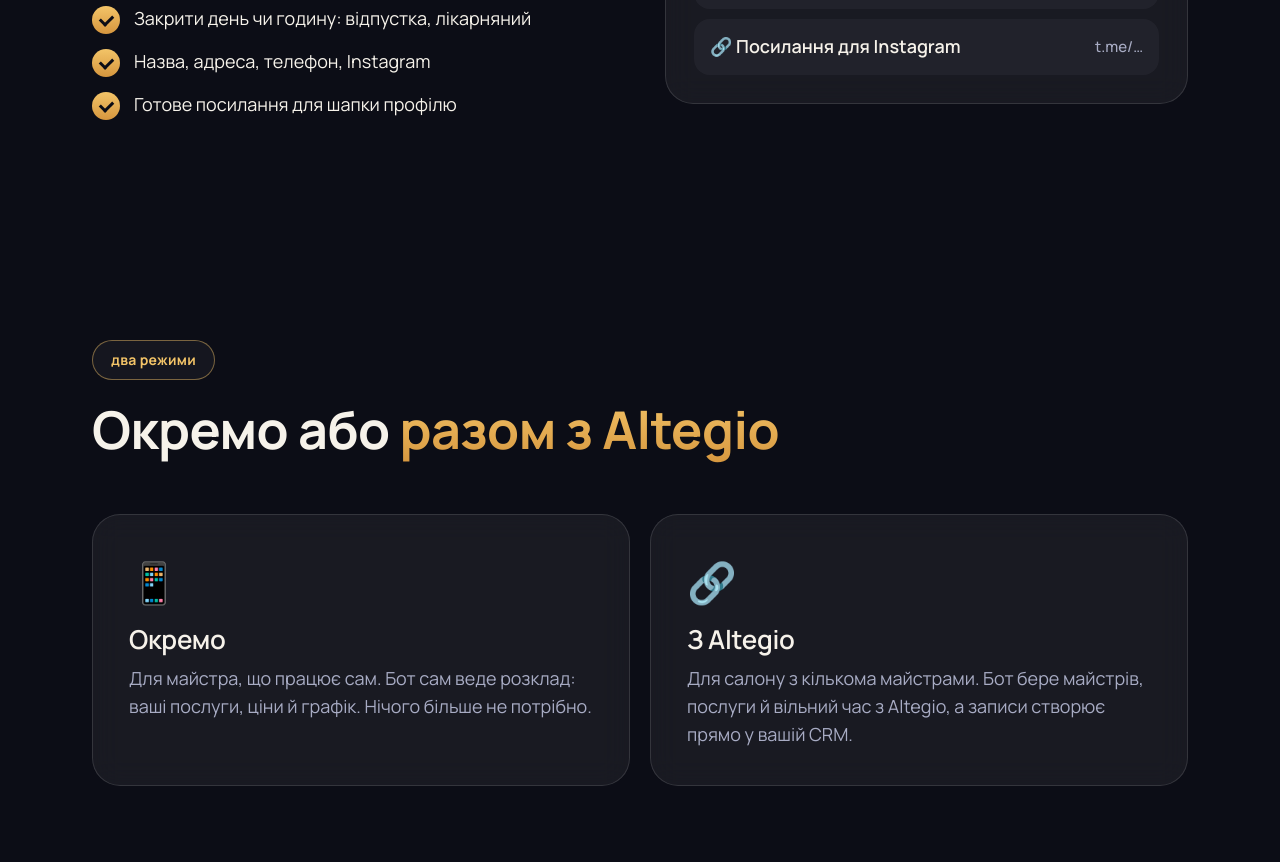
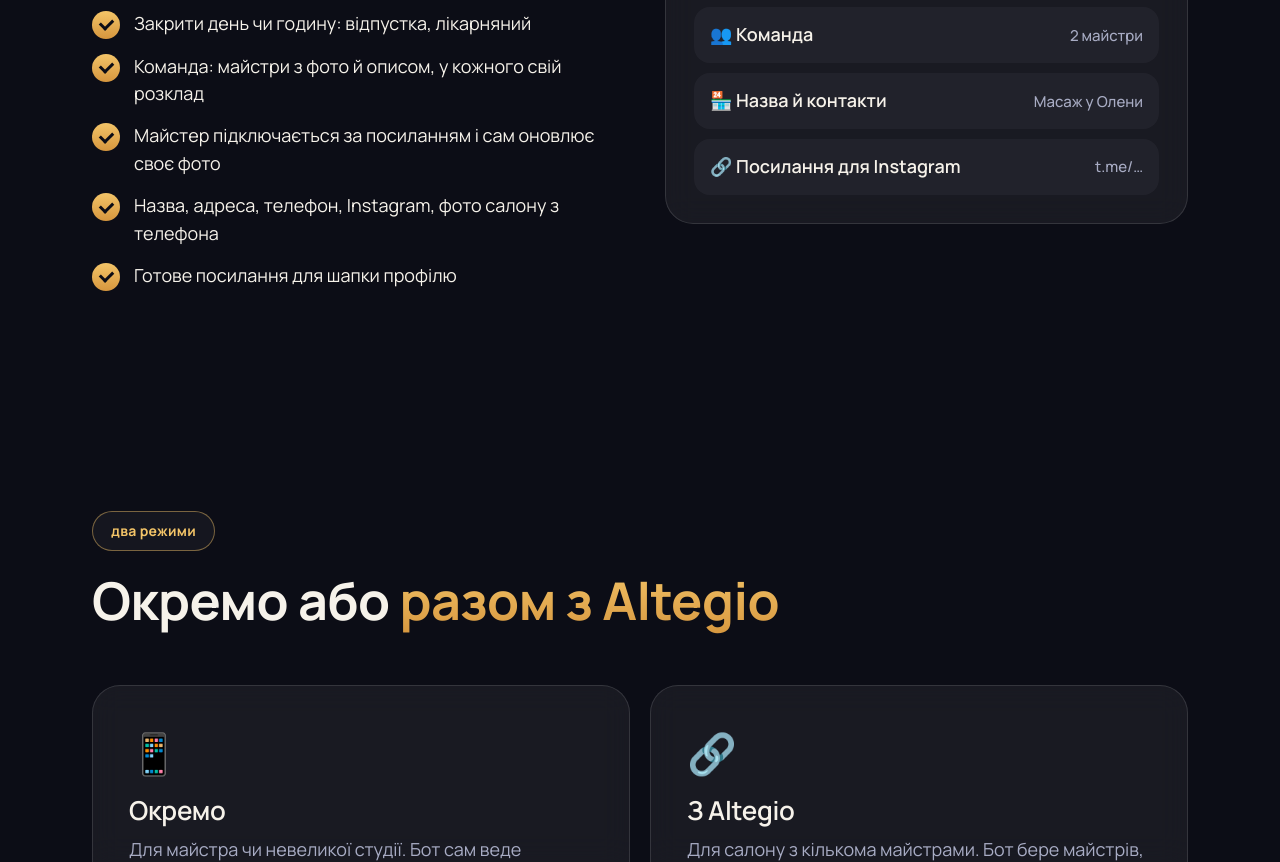
Before and after one commit to n0chanc3/barberbot-site, a plain HTML site: page index.html in a window 1280 px wide. Shown: the part 3930-4792 px from the top of the page. Drawn offline with Linux system fonts and the light colour scheme; a web font is replaced by a local one.

Commit message:
Сайт: команда майстрів, підключення майстра за посиланням, фото салону з телефона
Co-Authored-By: Claude Opus 5.5 <noreply@anthropic.com>

```diff
--- a/index.html
+++ b/index.html
@@ -258,7 +258,7 @@ footer .wrap{display:flex;justify-content:space-between;align-items:center;gap:2
     <div class="steps">
       <div class="step glass rv"><div class="n gold">01</div><h3>Посилання в Instagram</h3><p>Клієнт тисне «Записатися» в шапці профілю чи в сторіз.</p></div>
       <div class="step glass rv"><div class="n gold">02</div><h3>Послуга, день, час</h3><p>Бот показує прайс і лише вільні віконця.</p></div>
-      <div class="step glass rv"><div class="n gold">03</div><h3>Запис у вас</h3><p>Імʼя, телефон і процедура одразу приходять вам у Telegram.</p></div>
+      <div class="step glass rv"><div class="n gold">03</div><h3>Запис у вас</h3><p>Імʼя, телефон і процедура одразу приходять вам або потрібному майстру в Telegram.</p></div>
       <div class="step glass rv"><div class="n gold">04</div><h3>Нагадування</h3><p>Клієнту за добу і за 2 години. Менше неявок.</p></div>
     </div>
   </div>
@@ -291,7 +291,9 @@ footer .wrap{display:flex;justify-content:space-between;align-items:center;gap:2
         <li><span class="chk"></span>Послуги, ціни, тривалість і опис</li>
         <li><span class="chk"></span>Години роботи й вихідні дні</li>
         <li><span class="chk"></span>Закрити день чи годину: відпустка, лікарняний</li>
-        <li><span class="chk"></span>Назва, адреса, телефон, Instagram</li>
+        <li><span class="chk"></span>Команда: майстри з фото й описом, у кожного свій розклад</li>
+        <li><span class="chk"></span>Майстер підключається за посиланням і сам оновлює своє фото</li>
+        <li><span class="chk"></span>Назва, адреса, телефон, Instagram, фото салону з телефона</li>
         <li><span class="chk"></span>Готове посилання для шапки профілю</li>
       </ul>
     </div>
@@ -301,6 +303,7 @@ footer .wrap{display:flex;justify-content:space-between;align-items:center;gap:2
       <div class="row">💰 Послуги й ціни <span>3 послуги</span></div>
       <div class="row">🕐 Години <span>10:00 – 19:00</span></div>
       <div class="row">📅 Вихідні <span>неділя</span></div>
+      <div class="row">👥 Команда <span>2 майстри</span></div>
       <div class="row">🏪 Назва й контакти <span>Масаж у Олени</span></div>
       <div class="row">🔗 Посилання для Instagram <span>t.me/…</span></div>
     </div>
@@ -314,7 +317,7 @@ footer .wrap{display:flex;justify-content:space-between;align-items:center;gap:2
       <h2>Окремо або <span class="gold">разом з Altegio</span></h2>
     </div>
     <div class="modes">
-      <div class="glass rv"><div style="font-size:40px">📱</div><h3>Окремо</h3><p class="muted">Для майстра, що працює сам. Бот сам веде розклад: ваші послуги, ціни й графік. Нічого більше не потрібно.</p></div>
+      <div class="glass rv"><div style="font-size:40px">📱</div><h3>Окремо</h3><p class="muted">Для майстра чи невеликої студії. Бот сам веде розклад: ваші послуги, ціни, графік і майстрів. Нічого більше не потрібно.</p></div>
       <div class="glass rv"><div style="font-size:40px">🔗</div><h3>З Altegio</h3><p class="muted">Для салону з кількома майстрами. Бот бере майстрів, послуги й вільний час з Altegio, а записи створює прямо у вашій CRM.</p></div>
     </div>
   </div>
```
